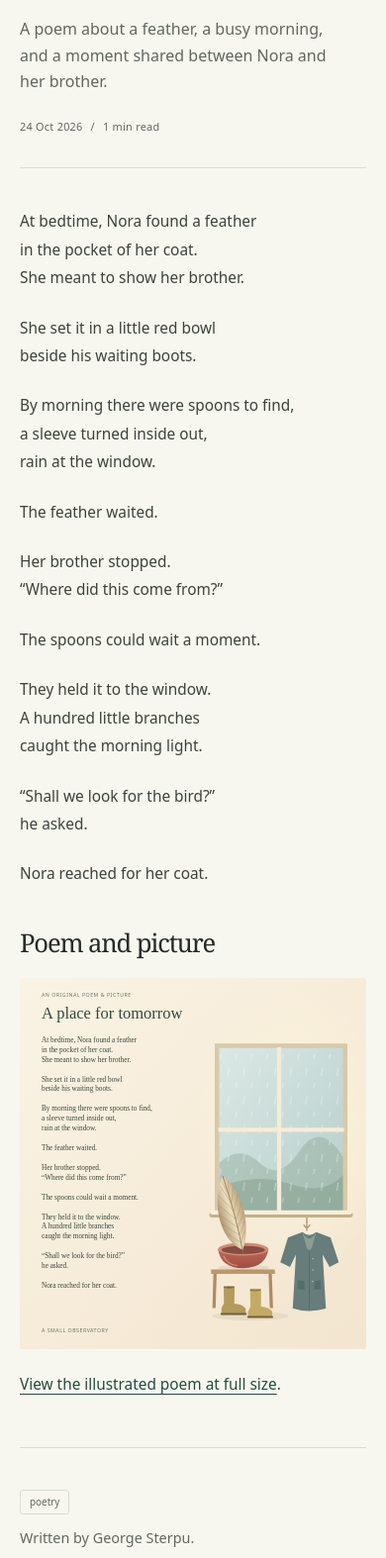
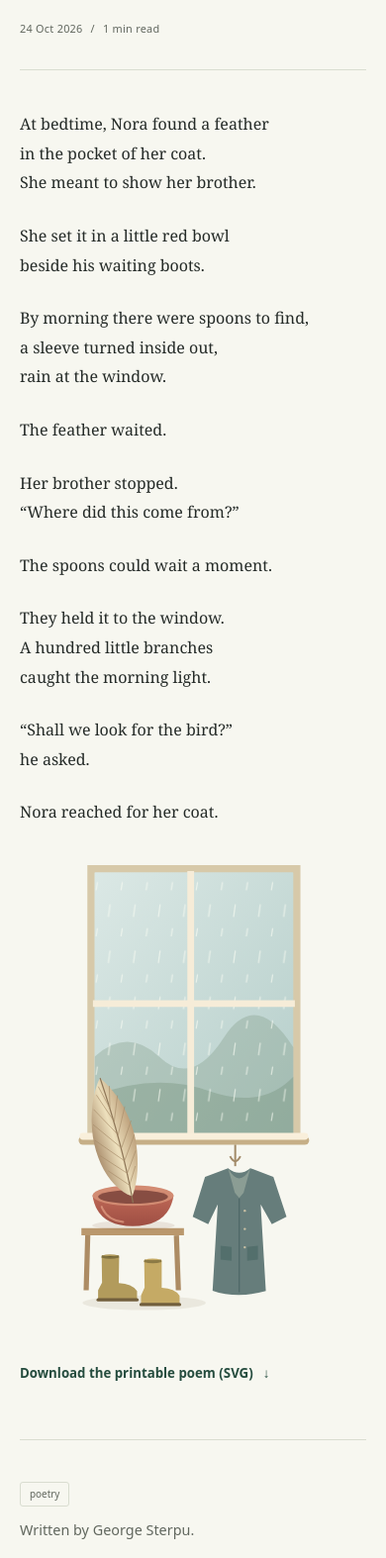
Before and after one commit to georgesterpu/georgesterpu.github.io, an Astro site: page /posts/a-place-for-tomorrow in a window 390 px wide. Shown: the part 303-1877 px from the top of the page at 99% size. Built offline with nearby package versions, Linux system fonts and the light colour scheme; Astro itself is replaced by a stand-in of ours.

Commit message:
Integrate poem illustration and simplify source checkout

```diff
--- /dev/null
+++ b/src/components/Poem.astro
@@ -0,0 +1,112 @@
+---
+interface Props {
+  illustration?: {
+    src: string;
+    alt: string;
+    width: number;
+    height: number;
+  };
+  printable?: string;
+}
+const { illustration, printable } = Astro.props;
+---
+
+<div class:list={['poem-body', { 'poem-with-illustration': illustration }]}>
+  <div class="poem-verses prose">
+    <slot />
+  </div>
+  {illustration && (
+    <figure class="poem-illustration">
+      <img
+        src={illustration.src}
+        alt={illustration.alt}
+        width={illustration.width}
+        height={illustration.height}
+        decoding="async"
+      />
+    </figure>
+  )}
+</div>
+{printable && (
+  <p class="poem-print">
+    <a class="text-link" href={printable} download>
+      Download the printable poem (SVG) <span aria-hidden="true">↓</span>
+    </a>
+  </p>
+)}
+
+<style>
+  .poem-with-illustration {
+    display: grid;
+    grid-template-columns: minmax(0, 1.1fr) minmax(0, 1fr);
+    gap: clamp(32px, 5vw, 72px);
+    align-items: center;
+  }
+
+  .poem-verses {
+    color: var(--ink);
+    font-family: var(--serif);
+    font-size: 1.0625rem;
+    line-height: 1.85;
+    overflow-wrap: normal;
+  }
+
+  .poem-verses :global(p) {
+    margin: 0 0 1.5em;
+    text-wrap: initial;
+  }
+
+  .poem-verses :global(p:last-child) {
+    margin-bottom: 0;
+  }
+
+  .poem-illustration {
+    min-width: 0;
+    margin: 0;
+  }
+
+  .poem-illustration img {
+    width: 100%;
+    height: auto;
+  }
+
+  .poem-print {
+    margin-top: 40px;
+  }
+
+  @media (max-width: 700px) {
+    .poem-with-illustration {
+      grid-template-columns: minmax(0, 1fr);
+      gap: 32px;
+    }
+
+    .poem-verses {
+      font-size: 1rem;
+    }
+
+    .poem-illustration {
+      width: min(70%, 260px);
+      justify-self: center;
+    }
+  }
+
+  @media print {
+    .poem-with-illustration {
+      grid-template-columns: minmax(0, 1.1fr) minmax(0, 1fr);
+      gap: 12mm;
+    }
+
+    .poem-verses {
+      font-size: 10pt;
+      line-height: 1.65;
+    }
+
+    .poem-illustration {
+      width: 100%;
+    }
+
+    .poem-print {
+      display: none;
+    }
+  }
+</style>
--- a/src/content.config.ts
+++ b/src/content.config.ts
@@ -7,6 +7,7 @@ const posts = defineCollection({
   schema: z.object({
     title: z.string(),
     description: z.string(),
+    showDescription: z.boolean().default(true),
     date: z.coerce.date(),
     updated: z.coerce.date().optional(),
     tags: z.array(z.string()).default([]),
@@ -15,8 +16,17 @@ const posts = defineCollection({
     archived: z.boolean().default(false),
     legacySource: z.string().optional(),
     presentation: z
-      .enum(['article', 'bookshelf', 'running-journal'])
+      .enum(['article', 'bookshelf', 'running-journal', 'poem'])
       .default('article'),
+    illustration: z
+      .object({
+        src: z.string(),
+        alt: z.string(),
+        width: z.number().int().positive(),
+        height: z.number().int().positive(),
+      })
+      .optional(),
+    printable: z.string().optional(),
   }),
 });
 
--- a/src/content/posts/a-place-for-tomorrow.md
+++ b/src/content/posts/a-place-for-tomorrow.md
@@ -1,9 +1,17 @@
 ---
 title: 'A place for tomorrow'
-description: 'A poem about a feather, a busy morning, and a moment shared between Nora and her brother.'
+description: 'At bedtime, Nora found a feather in the pocket of her coat.'
+showDescription: false
 date: 2026-10-24
 tags: [poetry]
 draft: false
+presentation: poem
+illustration:
+  src: '/img/a-place-for-tomorrow-illustration.svg'
+  alt: 'A feather in a red bowl beside a rainy window, with little boots and a coat waiting below.'
+  width: 610
+  height: 1150
+printable: '/img/a-place-for-tomorrow.svg'
 ---
 
 At bedtime, Nora found a feather\
@@ -32,16 +40,3 @@ caught the morning light.
 he asked.
 
 Nora reached for her coat.
-
-## Poem and picture
-
-<img
-  src="/img/a-place-for-tomorrow.svg"
-  width="1400"
-  height="1500"
-  alt="A place for tomorrow, illustrated with a feather in a red bowl, little boots, and a coat beside a rain-streaked window."
-  loading="lazy"
-  decoding="async"
-/>
-
-[View the illustrated poem at full size](/img/a-place-for-tomorrow.svg).
--- a/src/pages/posts/[id].astro
+++ b/src/pages/posts/[id].astro
@@ -3,6 +3,7 @@ import { render, type CollectionEntry } from 'astro:content';
 import SiteLayout from '../../layouts/SiteLayout.astro';
 import Bookshelf from '../../components/Bookshelf.astro';
 import RunningJournal from '../../components/RunningJournal.astro';
+import Poem from '../../components/Poem.astro';
 import '../../styles/collections.css';
 import {
   publishedPosts,
@@ -28,11 +29,21 @@ interface Props {
 const { post, next } = Astro.props;
 const { Content, headings } = await render(post);
 const contents = headings.filter((item) => item.depth === 2);
-const isCollection = post.data.presentation !== 'article';
+const isCollection =
+  post.data.presentation === 'bookshelf' ||
+  post.data.presentation === 'running-journal';
 ---
 
 <SiteLayout title={post.data.title} description={post.data.description} article>
-  <div class:list={['article-shell', { 'collection-article': isCollection }]}>
+  <div
+    class:list={[
+      'article-shell',
+      {
+        'collection-article': isCollection,
+        'poem-article': post.data.presentation === 'poem',
+      },
+    ]}
+  >
     <a
       class="back-link"
       href={post.data.presentation === 'bookshelf' ? '/books/' : '/writing/'}
@@ -45,7 +56,9 @@ const isCollection = post.data.presentation !== 'article';
       <header class="article-heading">
         <p class="eyebrow">{post.data.tags.join(' / ') || 'Reflections'}</p>
         <h1>{post.data.title}</h1>
-        <p class="article-deck">{post.data.description}</p>
+        {post.data.showDescription && (
+          <p class="article-deck">{post.data.description}</p>
+        )}
         <div class="article-meta mono">
           <time datetime={post.data.date.toISOString()}>
             {formatDate(post.data.date)}
@@ -80,6 +93,13 @@ const isCollection = post.data.presentation !== 'article';
         <Bookshelf list={post.id} />
       ) : post.data.presentation === 'running-journal' ? (
         <RunningJournal />
+      ) : post.data.presentation === 'poem' ? (
+        <Poem
+          illustration={post.data.illustration}
+          printable={post.data.printable}
+        >
+          <Content />
+        </Poem>
       ) : (
         <div class="prose">
           <Content />
--- a/src/styles/global.css
+++ b/src/styles/global.css
@@ -320,6 +320,9 @@
     max-width: 740px;
     margin-inline: auto;
     padding-block: 56px 72px;
+  }
+  .poem-article {
+    max-width: 960px;
   }
   .article-heading {
     margin-bottom: 40px;
```
Also changed, not shown: AGENTS.md (+2 -1 lines), docs/deployment.md (+8 -6 lines), docs/editing.md (+6 -0 lines), README.md, public/img/a-place-for-tomorrow-illustration.svg (added), 1 other file.
